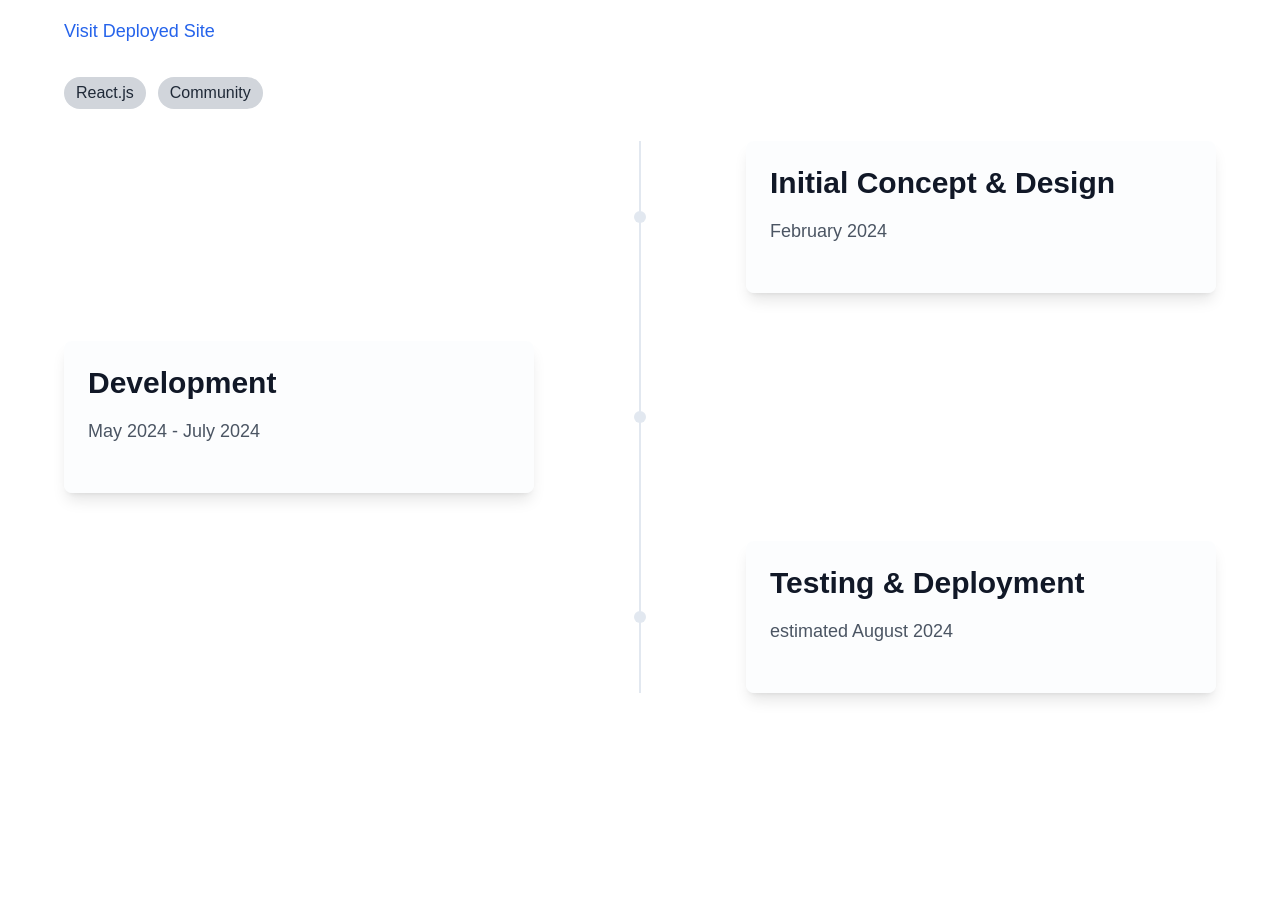
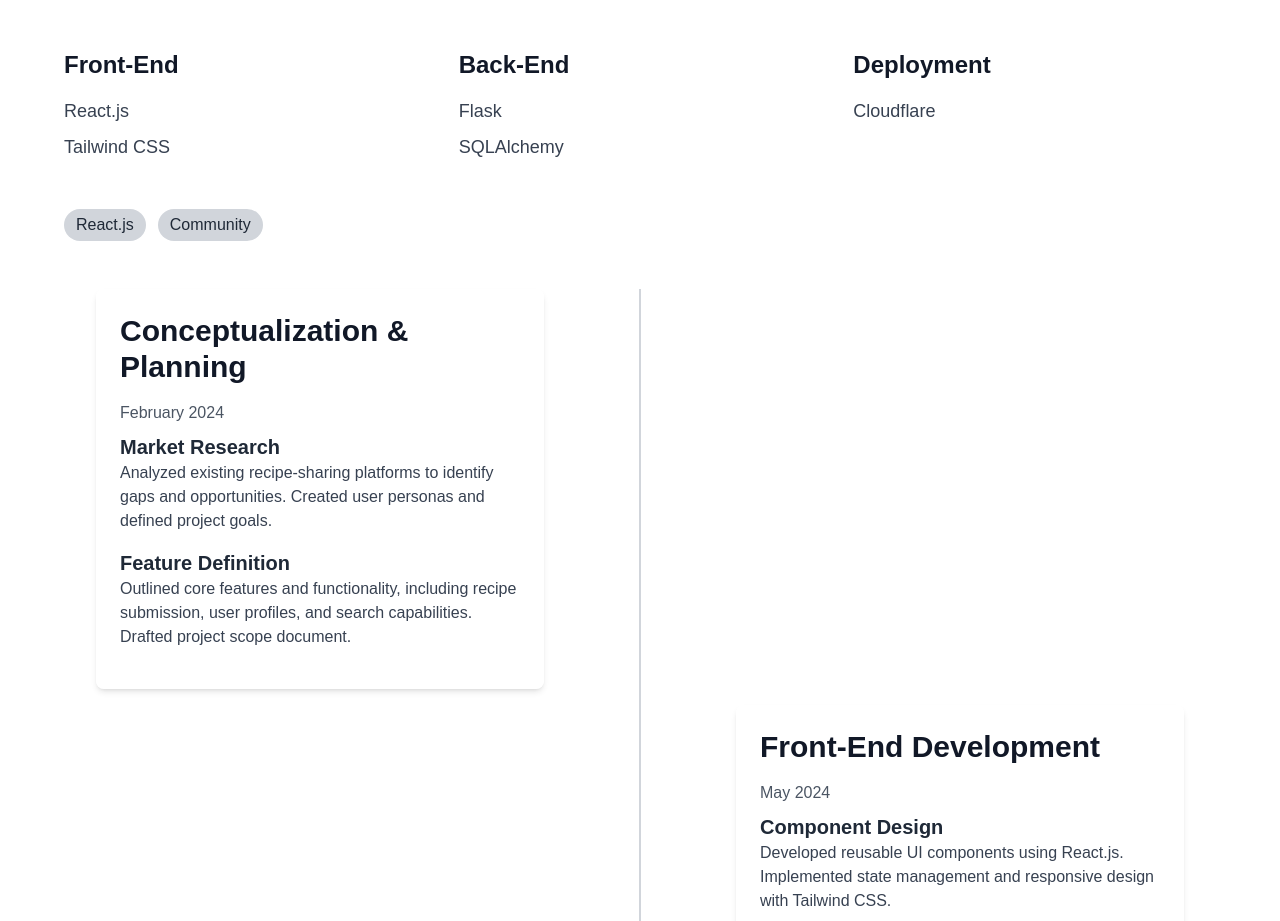
Before and after one commit to samanthacabrera/portfolio, a React (Create React App) app: page /projects/1 in a window 1280 px wide. Shown: the part 851-1772 px from the top of the page. Before the commit the page ends 1688 px from the top, so only its background shows below. Built offline with nearby package versions, Linux system fonts and the light colour scheme.

Commit message:
added tech stack, timeline, and metrics to ProjectPage

```diff
--- a/src/ProjectPage.jsx
+++ b/src/ProjectPage.jsx
@@ -13,21 +13,51 @@ const ProjectPage = () => {
     return (
         <div className="container mx-auto py-16 px-4 md:px-8 lg:px-16">
             <div className="mb-12">
-                <img src={project.imageUrl} alt={project.title} className="w-full h-auto object-cover" />
+                <img src={project.imageUrl} alt={project.title} className="w-full h-auto object-cover rounded-lg shadow-lg" />
             </div>
-            <div className="space-y-8">
+            <div className="space-y-12">
+                <div className="flex items-center justify-between">
                     <h1 className="text-4xl md:text-5xl lg:text-6xl font-semibold text-gray-900">{project.title}</h1>
-                <p className="text-lg md:text-xl lg:text-2xl text-gray-700 leading-relaxed">{project.description}</p>
-                <div className="mt-8">
+                    {project.deployedLink && (
                         <a
                             href={project.deployedLink}
                             target="_blank"
                             rel="noopener noreferrer"
-                        className="inline-block text-lg text-blue-600 hover:underline"
+                            className="inline-block text-lg text-gray-900 bg-slate-200 hover:bg-slate-100 rounded-lg px-6 py-3 transition duration-300 ease-in-out shadow-lg"
                         >
                             Visit Deployed Site
                         </a>
+                    )}
                 </div>
+                <p className="text-lg md:text-xl lg:text-2xl text-gray-700 leading-relaxed">{project.description}</p>
+
+                <div className="flex flex-wrap gap-8 mb-8">
+                    <div className="flex-1">
+                        <h2 className="text-2xl font-semibold text-gray-900 mb-4">Front-End</h2>
+                        <ul className="list-none space-y-2 text-gray-700">
+                            {project.techStack.frontEnd.map((tech, index) => (
+                                <li key={index} className="text-lg">{tech}</li>
+                            ))}
+                        </ul>
+                    </div>
+                    <div className="flex-1">
+                        <h2 className="text-2xl font-semibold text-gray-900 mb-4">Back-End</h2>
+                        <ul className="list-none space-y-2 text-gray-700">
+                            {project.techStack.backEnd.map((tech, index) => (
+                                <li key={index} className="text-lg">{tech}</li>
+                            ))}
+                        </ul>
+                    </div>
+                    <div className="flex-1">
+                        <h2 className="text-2xl font-semibold text-gray-900 mb-4">Deployment</h2>
+                        <ul className="list-none space-y-2 text-gray-700">
+                            {project.techStack.deployment.map((tech, index) => (
+                                <li key={index} className="text-lg">{tech}</li>
+                            ))}
+                        </ul>
+                    </div>
+                </div>
+
                 <div className="flex flex-wrap gap-3 mb-8">
                     {project.tags.map((tag, index) => (
                         <span
@@ -38,26 +68,35 @@ const ProjectPage = () => {
                         </span>
                     ))}
                 </div>
-                <div className="timeline relative">
 
-                    <div className="hidden md:block md:absolute md:left-1/2 md:h-full md:border-l-2 md:border-slate-200 md:transform md:-translate-x-1/2"></div>
-                    {project.timeline.map((item, index) => (
-                        <div
-                            key={index}
-                            className={`timeline-item mb-12 relative ${index % 2 === 0 ? 'md:left-0' : 'md:left-0'} ${index % 2 === 0 ? 'md:ml-0' : 'md:mr-0'}`}
-                        >
-                            <div
-                                className={`flex ${index % 2 === 0 ? 'md:flex-row-reverse' : 'md:flex-row'} items-center justify-between ${
-                                    index % 2 === 0 ? 'md:ml-6' : 'md:mr-6'
-                                }`}
-                            >
-                                <div className={`bg-slate-100 bg-opacity-20 p-6 shadow-lg rounded-lg w-full md:w-5/12`}>
-                                    <h2 className="text-3xl font-semibold text-gray-900 mb-4">{item.title}</h2>
-                                    <p className="text-lg text-gray-600 mb-2">{item.date}</p>
-                                    <p className="text-lg text-gray-700 mb-6">{item.description}</p>
+                <div className="relative">
+                    <div className="absolute left-1/2 top-0 h-full border-l-2 border-gray-300 transform -translate-x-1/2"></div>
+                    {project.timeline.map((phase, index) => (
+                        <div key={index} className={`flex flex-col mb-12 ${index % 2 === 0 ? 'items-start' : 'items-end'}`}>
+                            <div className={`bg-white bg-opacity-50 p-6 rounded-lg shadow-md max-w-md w-full ${index % 2 === 0 ? 'ml-8' : 'mr-8'} ${index > 0 ? '-mt-8' : ''}`}>
+                                <h2 className="text-3xl font-semibold text-gray-900 mb-4">{phase.title}</h2>
+                                <p className="text-gray-600 mb-2">{phase.date}</p>
+                                {phase.subsections.map((subsection, subIndex) => (
+                                    <div key={subIndex} className="mb-4">
+                                        <h3 className="text-xl font-semibold text-gray-800">{subsection.title}</h3>
+                                        <p className="text-gray-700">{subsection.description}</p>
+                                        {subsection.hoursSpent && (
+                                            <p className="text-gray-700">Hours Spent: {subsection.hoursSpent}</p>
+                                        )}
+                                        {subsection.commits && (
+                                            <div className="mt-4">
+                                                <h4 className="text-lg font-semibold text-gray-800">Commits:</h4>
+                                                <ul className="list-disc pl-5 space-y-2 text-gray-700">
+                                                    {subsection.commits.map((commit, commitIndex) => (
+                                                        <li key={commitIndex} className="text-sm">
+                                                            <span className="font-semibold">{commit.date}:</span> {commit.message} ({commit.hours} hours)
+                                                        </li>
+                                                    ))}
+                                                </ul>
                                             </div>
-
-                                <div className="hidden md:block md:w-3 md:h-3 md:bg-slate-200 md:rounded-full md:absolute md:left-1/2 md:transform md:-translate-x-1/2"></div>
+                                        )}
+                                    </div>
+                                ))}
                             </div>
                         </div>
                     ))}
--- a/src/ProjectsList.jsx
+++ b/src/ProjectsList.jsx
@@ -7,6 +7,7 @@ const Projects = () => {
     return (
         <div id="projects" className="container p-4 md:p-12 lg:p-24 space-y-12 md:space-y-24 text-center">
             <h2 className="subHeading lowercase text-5xl md:text-7xl lg:text-9xl">Projects</h2>
+            <p className="">Below is a collection of my professional and personal web dev projects. If you have any questions about them don't hesitate to contact me and I can provide more information.</p>
             <div className="grid grid-cols-1 sm:grid-cols-2 lg:grid-cols-2 gap-8 md:gap-12">
                 {projects.map((project) => (
                     <Link key={project.id} to={`/projects/${project.id}`} >
--- a/src/projectsData.js
+++ b/src/projectsData.js
@@ -5,144 +5,83 @@ const projects = [
         description: "Recipe Roots is an online platform designed for sharing family recipes, with the goal of preserving and sharing authentic, culturally accurate dishes with a global audience.",
         imageUrl: "/images/Screenshot 2024-07-16 at 12.02.38 PM.png",
         tags: ["React.js", "Community"],
+        techStack: {
+            frontEnd: ["React.js", "Tailwind CSS"],
+            backEnd: ["Flask", "SQLAlchemy"],
+            deployment: ["Cloudflare"]
+        },
+        currentlyWorkingOn: false,
+        deployedLink: "https://reciperoots.com",
         timeline: [
             {
-                title: "Initial Concept & Design",
-                description: "",
+                title: "Conceptualization & Planning",
                 date: "February 2024",
+                subsections: [
+                    {
+                        title: "Market Research",
+                        description: "Analyzed existing recipe-sharing platforms to identify gaps and opportunities. Created user personas and defined project goals."
                     },
                     {
-                title: "Development",
-                description: "",
-                date: "May 2024 - July 2024",
-            },
-            {
-                title: "Testing & Deployment",
-                description: "",
-                date: "estimated August 2024",
+                        title: "Feature Definition",
+                        description: "Outlined core features and functionality, including recipe submission, user profiles, and search capabilities. Drafted project scope document."
                     }
                 ]
             },
             {
-        id: 2,
-        title: "YogiAPI",
-        description: "This API provides comprehensive access to a diverse collection of yoga poses, allowing you to integrate yoga pose data into your applications effortlessly.",
-        imageUrl: "/images/Screenshot 2024-07-16 at 12.17.19 PM.png",
-        tags: ["API", "Yoga", "Integration"],
-        timeline: [
+                title: "Front-End Development",
+                date: "May 2024",
+                subsections: [
                     {
-                title: "Initial Concept & Design",
-                description: "",
-                date: "",
+                        title: "Component Design",
+                        description: "Developed reusable UI components using React.js. Implemented state management and responsive design with Tailwind CSS."
+                    },
+                ]
             },
             {
-                title: "Development",
-                description: "",
-                date: "",
+                title: "Back-End Development",
+                date: "May 2024",
+                subsections: [
+                    {
+                        title: "API Development",
+                        description: "Developed RESTful API using Flask. Created endpoints for user management, recipe CRUD operations, and search functionality."
                     },
                     {
-                title: "Testing & Deployment",
-                description: "",
-                date: "",
+                        title: "Database Design & Implementation",
+                        description: "Designed database schema with SQLAlchemy. Implemented database migrations and optimized queries for performance."
+                    },
+                    {
+                        title: "Security & Authentication",
+                        description: "Implemented user authentication and authorization. Applied security best practices to protect user data and prevent vulnerabilities."
                     }
                 ]
             },
             {
-        id: 3,
-        title: "Py_Flows",
-        description: "A CLI that generates vinyasa yoga flow sequences powered by Python. It helps users create custom yoga sequences based on their preferences.",
-        imageUrl: "/images/Screenshot 2024-07-16 at 12.29.28 PM.png",
-        tags: ["Python", "CLI", "Yoga"],
-        timeline: [
+                title: "Testing & Quality Assurance",
+                date: "June - July 2024",
+                subsections: [
                     {
-                title: "Initial Concept & Design",
-                description: "",
-                date: "February 2024",
+                        title: "Beta Testing",
+                        description: "Released a beta version to a small group of users, mostly consisting of peers from my program at FlatIron School. Collected feedback on functionality, usability, and performance."
                     },
                     {
-                title: "Development",
-                description: "",
-                date: "May 2024 - July 2024",
-            },
-            {
-                title: "Testing & Deployment",
-                description: "",
-                date: "estimated August 2024",
+                        title: "Bug Fixing & Refinement",
+                        description: "Addressed bugs reported during beta testing. Refined features and improved user experience based on feedback."
                     }
                 ]
             },
             {
-        id: 4,
-        title: "Gratitude Globe",
-        description: "Platform for users to share what they are grateful for-- big or small. It aims to create a community of gratitude and positivity.",
-        imageUrl: "/images/Screenshot 2024-07-16 at 12.21.16 PM.png",
-        tags: ["Gratitude", "JavaScript"],
-        timeline: [
+                title: "Launch & Post-Launch",
+                date: "Aug 2024",
+                subsections: [
                     {
-                title: "Initial Concept & Design",
-                description: "",
-                date: "",
-            },
-            {
-                title: "Development",
-                description: "",
-                date: "",
-            },
-            {
-                title: "Testing & Deployment",
-                description: "",
-                date: "",
+                        title: "Official Launch",
+                        description: "Coming soon......"
+                    }
+                ]
             }
         ]
     },
-    {
-        id: 5,
-        title: "CatChi",
-        description: "CatChi is a unique game that blends the themes of cats and feng shui to create a harmonious and balanced virtual environment.",
-        imageUrl: "/images/Screenshot 2024-07-24 at 12.00.00 PM.png",
-        tags: ["Game", "Cats", "Feng Shui"],
-        timeline: [
-            {
-                title: "Initial Concept & Design",
-                description: "",
-                date: "",
-            },
-            {
-                title: "Development",
-                description: "",
-                date: "",
-            },
-            {
-                title: "Testing & Deployment",
-                description: "",
-                date: "",
-            }
-        ]
-    },
-    {
-        id: 6,
-        title: "eatBySeason",
-        description: "eatBySeason is a website that displays different produce in season based on the user's location, using Vite, Flask, and Supabase.",
-        imageUrl: "/images/Screenshot 2024-07-24 at 12.30.00 PM.png",
-        tags: ["Web App", "Produce", "Seasonal"],
-        timeline: [
-            {
-                title: "Initial Concept & Design",
-                description: "",
-                date: "",
-            },
-            {
-                title: "Development",
-                description: "",
-                date: "",
-            },
-            {
-                title: "Testing & Deployment",
-                description: "",
-                date: "",
-            }
-        ]
-    }
+    // Other projects...
 ];
 
 export default projects;
```
Also changed, not shown: public/images/pixel-heart.png (added). Lines whose indentation alone changed are shown as unchanged.
